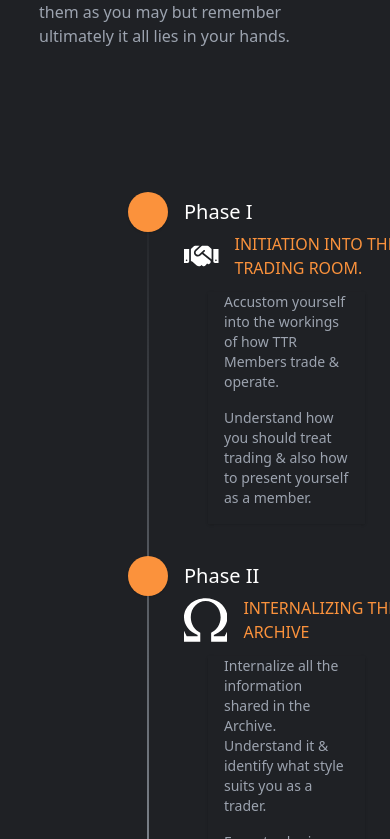
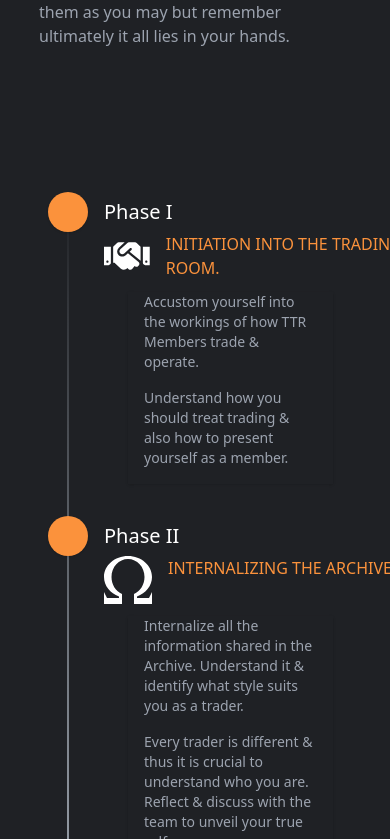
Before and after one commit to fsmutimeer/education-trading, a Next.js app: page /about in a window 390 px wide. Shown: the part 1161-2000 px from the top of the page. Built offline with nearby package versions, Linux system fonts and the light colour scheme.

Commit message:
about us timeline set

```diff
--- a/components/TimeLine.tsx
+++ b/components/TimeLine.tsx
@@ -37,7 +37,7 @@ const PhaseElement = (props: PhaseProps) => {
 const TimeLine = () => {
   return (
     <div className="w-full max-w-3xl mx-auto">
-      <div className="ml-[8rem] space-y-8 relative before:absolute before:inset-0 before:ml-5 before:-translate-x-px md:before:ml-[8.75rem] md:before:translate-x-0 before:h-full before:w-0.5 before:bg-gradient-to-b before:from-transparent before:via-slate-300 before:to-transparent">
+      <div className="ml-12 md:ml-[8rem] space-y-8 relative before:absolute before:inset-0 before:ml-5 before:-translate-x-px md:before:ml-[8.75rem] md:before:translate-x-0 before:h-full before:w-0.5 before:bg-gradient-to-b before:from-transparent before:via-slate-300 before:to-transparent">
         <PhaseElement
           phase="Phase I"
           title="INITIATION INTO THE TRADING ROOM."
```
